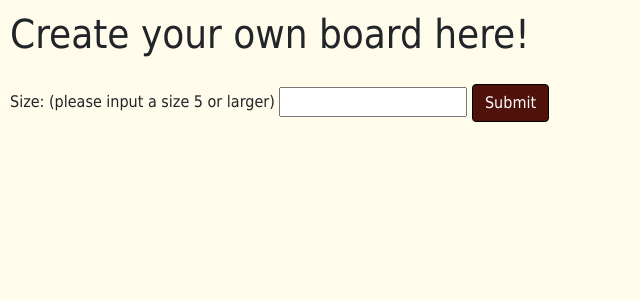
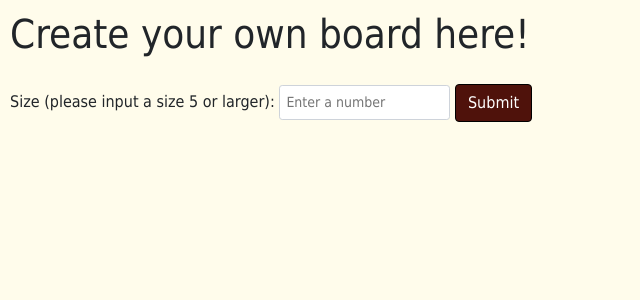
Before and after one commit to ElizaKnapp/p02_KALE, a Flask app: page /create in a window 1280 px wide. Shown: the part 56-356 px from the top of the page, without its empty margins (0-640 px from the left). Run offline with Flask 2, Linux system fonts and the light colour scheme; the visitor is signed in with stand-in values (Sample User, id 1).

Commit message:
changed an input to match style of other ones

```diff
--- a/app/templates/create.html
+++ b/app/templates/create.html
@@ -31,6 +31,10 @@
         }
         nav{
           background-color: #d48077;
+        }
+        .form-control-sm{
+          border: 1px solid #CED3DA;
+          padding: 6px;
         }
     </style>
 
@@ -69,8 +73,8 @@
 
           <p style="color:red; padding-left: 10px;">{{message}}</p>
           <form action="/create_board" method="POST" style="padding: 10px;">
-            Size: (please input a size 5 or larger)
-            <input name="size" type="text">
+            Size (please input a size 5 or larger):
+            <input name="size" type="text" class="form-control-sm" placeholder="Enter a number">
             <button type="submit" class="btn btn-primary">Submit</button>
           </form>
 
```
